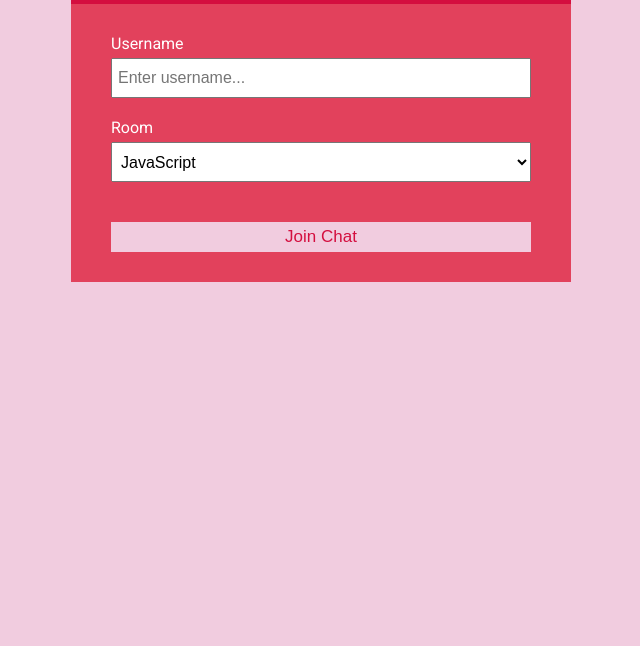
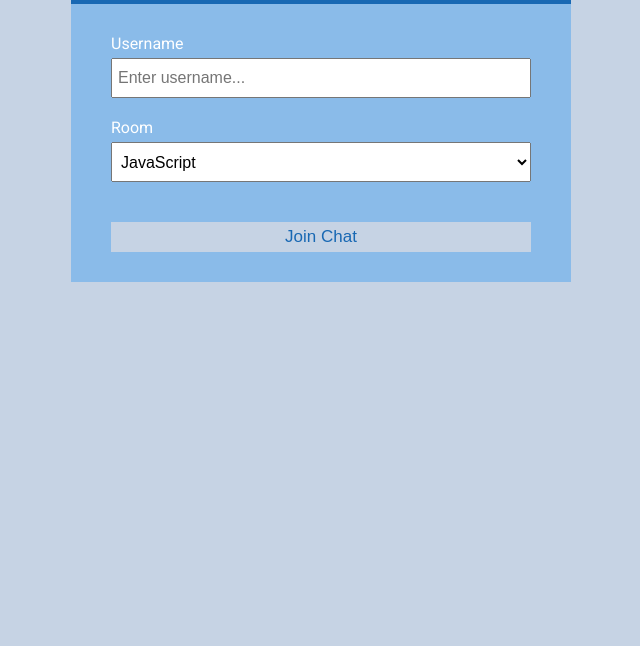
Before and after one commit to ncodena/Realtime-Chat, a website: page public/index.html in a window 1280 px wide. Shown: the part 154-800 px from the top of the page, without its empty margins (319-959 px from the left). Drawn offline with Linux system fonts and the light colour scheme.

Commit message:
refactoring code

```diff
--- a/public/css/style.css
+++ b/public/css/style.css
@@ -1,9 +1,9 @@
 @import url('https://fonts.googleapis.com/css?family=Roboto&display=swap');
 
 :root {
-	--dark-color-a: #d40e3f;
-	--dark-color-b: #e2415c;
-	--light-color: #f1ccdf;
+	--dark-color-a: #1868b3;
+	--dark-color-b: #8abbe9;
+	--light-color: #c6d3e4;
 	--success-color: #5cb85c;
 	--error-color: #d9534f;
 }
```
